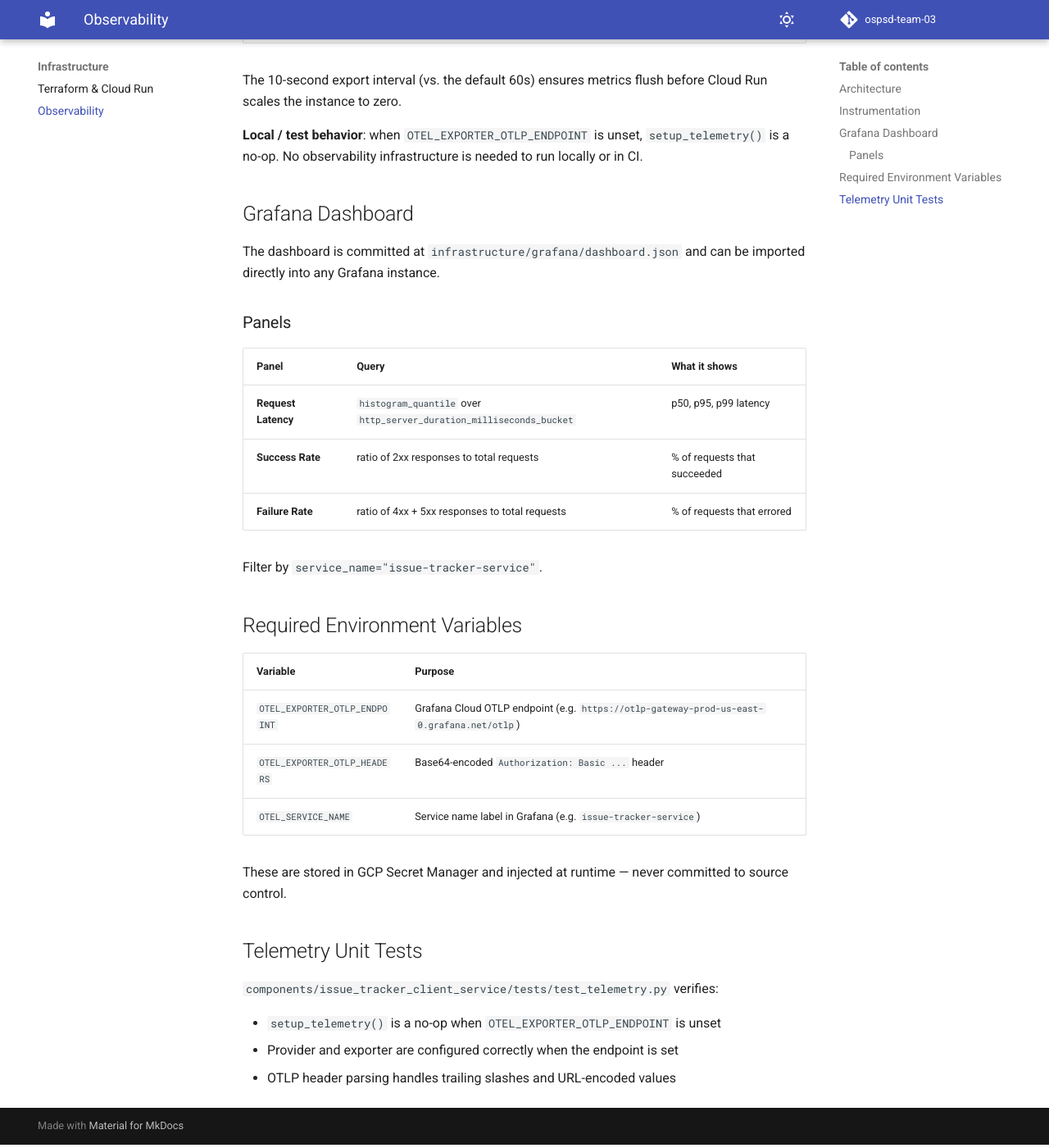
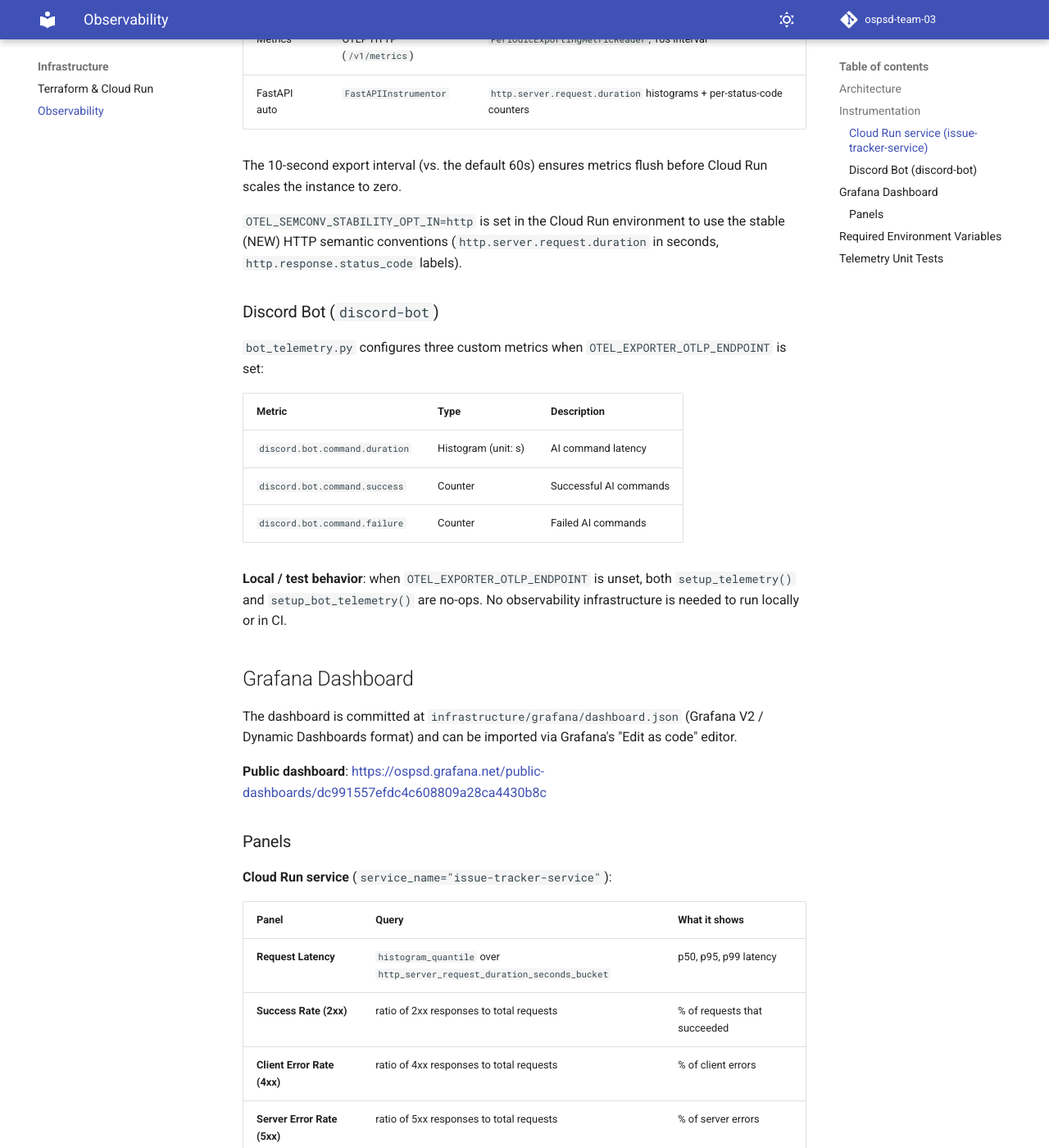
Before and after one commit to yawnka/ospsd-team-03, an MkDocs documentation site: the page built from docs/observability.md, in a window 1280 px wide and 1400 px high, scrolled down 805 px. Shown: the whole window at 82% size. Built offline with MkDocs 1.6.1 and Material for MkDocs 9.7.7, drawn with Linux system fonts in a browser that asks for light colours; comment, search, counter and statistics services are not loaded; some of the changed text lies outside the part shown.

Commit message:
feat: convert Grafana dashboard to V2, fix OTel semconv, update docs
- Convert dashboard.json from V1 to V2 (Dynamic Dashboards) format
  with 7 panels: 4 Cloud Run + 3 Discord Bot
- Use NEW HTTP semantic conventions (OTEL_SEMCONV_STABILITY_OPT_IN=http)
  for consistent metric names (http_server_request_duration_seconds_*)
- Add OTEL_SEMCONV_STABILITY_OPT_IN env var to Cloud Run in Terraform
- Update DESIGN.md, docs/design.md, docs/observability.md, README.md
  with correct metric names, 7-panel layout, and public dashboard URL

````diff
--- a/docs/observability.md
+++ b/docs/observability.md
@@ -9,12 +9,16 @@
 ```
 FastAPI (Cloud Run)
   └─ OpenTelemetry SDK (auto-instrumentation)
-       └─ OTLP HTTP exporter
-            └─ Grafana Cloud
-                 └─ Grafana Dashboard (3 panels)
+       └─ OTLP HTTP exporter ─┐
+                               ├─► Grafana Cloud
+Discord Bot (GCE)              │     └─ Grafana Dashboard (7 panels)
+  └─ OpenTelemetry SDK (manual)│
+       └─ OTLP HTTP exporter ──┘
 ```
 
 ## Instrumentation
+
+### Cloud Run service (`issue-tracker-service`)
 
 `telemetry.py` configures OpenTelemetry when `OTEL_EXPORTER_OTLP_ENDPOINT` is set:
 
@@ -22,25 +26,48 @@
 |--------|----------|---------|
 | Traces | OTLP HTTP (`/v1/traces`) | `BatchSpanProcessor` |
 | Metrics | OTLP HTTP (`/v1/metrics`) | `PeriodicExportingMetricReader`, 10s interval |
-| FastAPI auto | `FastAPIInstrumentor` | `http.server.duration` histograms + per-status-code counters |
+| FastAPI auto | `FastAPIInstrumentor` | `http.server.request.duration` histograms + per-status-code counters |
 
 The 10-second export interval (vs. the default 60s) ensures metrics flush before Cloud Run scales the instance to zero.
 
-**Local / test behavior**: when `OTEL_EXPORTER_OTLP_ENDPOINT` is unset, `setup_telemetry()` is a no-op. No observability infrastructure is needed to run locally or in CI.
+`OTEL_SEMCONV_STABILITY_OPT_IN=http` is set in the Cloud Run environment to use the stable (NEW) HTTP semantic conventions (`http.server.request.duration` in seconds, `http.response.status_code` labels).
+
+### Discord Bot (`discord-bot`)
+
+`bot_telemetry.py` configures three custom metrics when `OTEL_EXPORTER_OTLP_ENDPOINT` is set:
+
+| Metric | Type | Description |
+|--------|------|-------------|
+| `discord.bot.command.duration` | Histogram (unit: s) | AI command latency |
+| `discord.bot.command.success` | Counter | Successful AI commands |
+| `discord.bot.command.failure` | Counter | Failed AI commands |
+
+**Local / test behavior**: when `OTEL_EXPORTER_OTLP_ENDPOINT` is unset, both `setup_telemetry()` and `setup_bot_telemetry()` are no-ops. No observability infrastructure is needed to run locally or in CI.
 
 ## Grafana Dashboard
 
-The dashboard is committed at `infrastructure/grafana/dashboard.json` and can be imported directly into any Grafana instance.
+The dashboard is committed at `infrastructure/grafana/dashboard.json` (Grafana V2 / Dynamic Dashboards format) and can be imported via Grafana's "Edit as code" editor.
+
+**Public dashboard**: <https://ospsd.grafana.net/public-dashboards/dc991557efdc4c608809a28ca4430b8c>
 
 ### Panels
 
+**Cloud Run service** (`service_name="issue-tracker-service"`):
+
 | Panel | Query | What it shows |
 |-------|-------|---------------|
-| **Request Latency** | `histogram_quantile` over `http_server_duration_milliseconds_bucket` | p50, p95, p99 latency |
-| **Success Rate** | ratio of 2xx responses to total requests | % of requests that succeeded |
-| **Failure Rate** | ratio of 4xx + 5xx responses to total requests | % of requests that errored |
+| **Request Latency** | `histogram_quantile` over `http_server_request_duration_seconds_bucket` | p50, p95, p99 latency |
+| **Success Rate (2xx)** | ratio of 2xx responses to total requests | % of requests that succeeded |
+| **Client Error Rate (4xx)** | ratio of 4xx responses to total requests | % of client errors |
+| **Server Error Rate (5xx)** | ratio of 5xx responses to total requests | % of server errors |
 
-Filter by `service_name="issue-tracker-service"`.
+**Discord Bot** (`service_name="discord-bot"`):
+
+| Panel | Query | What it shows |
+|-------|-------|---------------|
+| **Command Latency** | `histogram_quantile` over `discord_bot_command_duration_seconds_bucket` | p50, p95, p99 latency |
+| **Success Rate** | rate of `discord_bot_command_success_total` | Successful commands/s |
+| **Failure Rate** | rate of `discord_bot_command_failure_total` | Failed commands/s |
 
 ## Required Environment Variables
 
@@ -48,7 +75,8 @@
 |----------|---------|
 | `OTEL_EXPORTER_OTLP_ENDPOINT` | Grafana Cloud OTLP endpoint (e.g. `https://otlp-gateway-prod-us-east-0.grafana.net/otlp`) |
 | `OTEL_EXPORTER_OTLP_HEADERS` | Base64-encoded `Authorization: Basic ...` header |
-| `OTEL_SERVICE_NAME` | Service name label in Grafana (e.g. `issue-tracker-service`) |
+| `OTEL_SERVICE_NAME` | Service name label in Grafana (e.g. `issue-tracker-service` or `discord-bot`) |
+| `OTEL_SEMCONV_STABILITY_OPT_IN` | Set to `http` on Cloud Run to use stable HTTP semantic conventions |
 
 These are stored in GCP Secret Manager and injected at runtime — never committed to source control.
 
@@ -59,3 +87,9 @@
 - `setup_telemetry()` is a no-op when `OTEL_EXPORTER_OTLP_ENDPOINT` is unset
 - Provider and exporter are configured correctly when the endpoint is set
 - OTLP header parsing handles trailing slashes and URL-encoded values
+
+`components/issue_tracker_client_service/tests/test_bot_telemetry.py` verifies:
+
+- `setup_bot_telemetry()` returns no-op `BotMetrics` when endpoint is unset
+- Meter provider and instruments are configured when endpoint is set
+- `record_success()` / `record_failure()` are no-ops when disabled
````
Also changed, not shown: other parts of docs/observability.md (+1 -1 lines), DESIGN.md (+31 -6 lines), README.md (+6 -5 lines), docs/design.md (+31 -6 lines), 2 other files.
